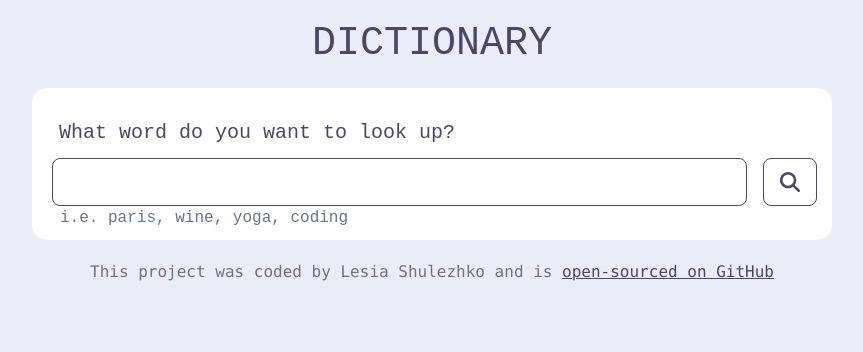
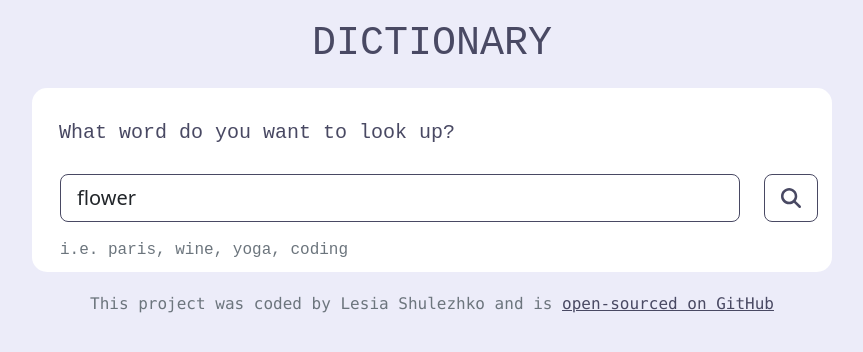
Before and after one commit to LeiaShul/dictionary-app, a React (Create React App) app: page / in a window 1280 px wide. Shown: the top 352 px of the page, without its empty margins (208-1071 px from the left). Built offline with nearby package versions, Linux system fonts and the light colour scheme; no server answers; a web font is replaced by a local one.

Commit message:
display keyword

```diff
--- a/src/Dictionary.js
+++ b/src/Dictionary.js
@@ -20,7 +20,6 @@ export default function Dictionary(props) {
     }
 
     function handleResponse(response) {
-      //  console.log(response.data[0]);
         setDefinition(response.data[0]);
     }
 
@@ -42,9 +41,9 @@ export default function Dictionary(props) {
                 <div className="container search">
                     <form onSubmit={handleSubmit}>
                         <label className="guestion">What word do you want to look up?</label>
-                        <div className="row pe-3">
+                        <div className="row p-3">
                             <div className="col-11">
-                                <input onChange={handleKeywordChange} className="form-control form-control-lg mx-2" type="search"></input>
+                                <input onChange={handleKeywordChange} defaultValue={props.defaultKeyword} className="form-control form-control-lg" type="search"></input>
                             </div>
                             <div className="col-1">
                                 <button type="submit" className="search-button">
--- a/src/Result.js
+++ b/src/Result.js
@@ -1,9 +1,15 @@
 import React from "react";
 
-export default function Result() {
-    return (
-        <div>
+export default function Result(props) {
+    if (props.definition) {
+        return (
+            <div className="container search">
+                <h2 className="text-capitalize m-3">{props.definition.word}</h2>
+            </div>
+        )
+    }
+    else {
+        return null;
+    }
 
-        </div>
-    )
 }
```
